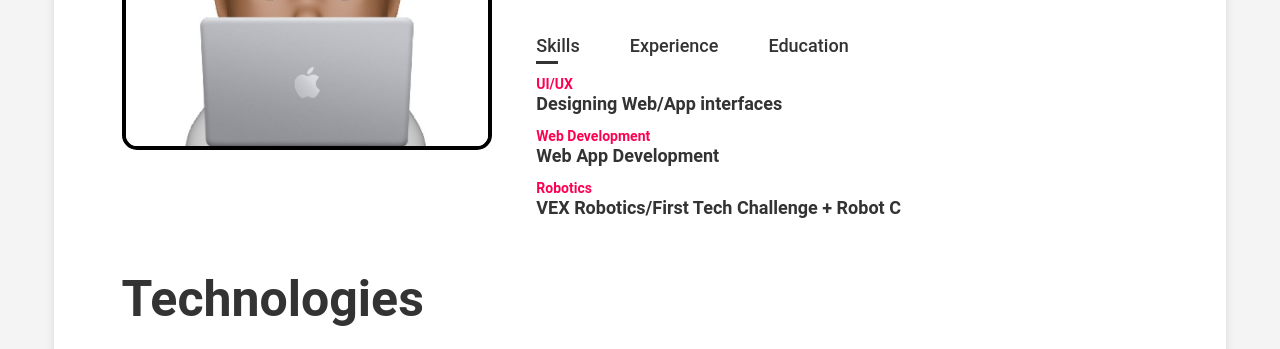
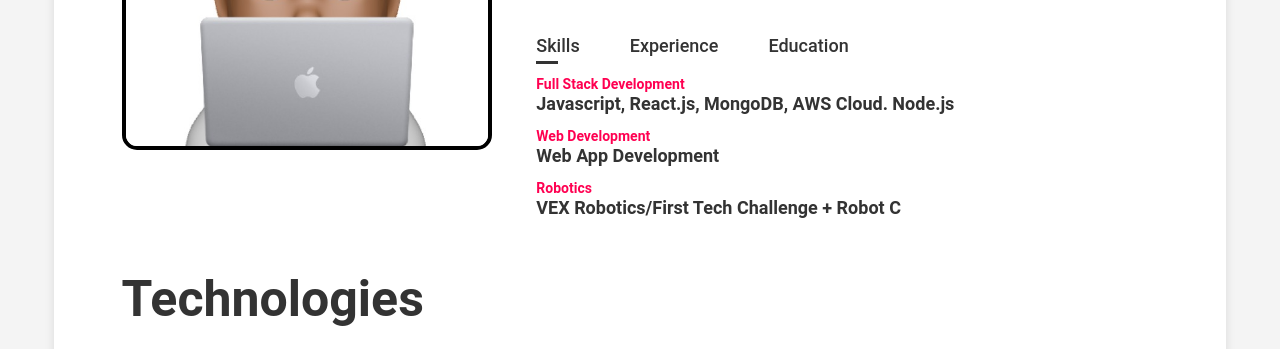
Before and after one commit to AbhiK1212/Personal-Portfolio-Website, a plain HTML site: page index.html in a window 1280 px wide. Shown: the part 1214-1563 px from the top of the page. Drawn offline with Linux system fonts and the light colour scheme.

Commit message:
Update index.html

```diff
--- a/index.html
+++ b/index.html
@@ -91,7 +91,7 @@
                 <div class="tab-contents active-tab" id="skills">
                   <ul>
                     <li>
-                      <span>UI/UX</span><br />Designing Web/App interfaces
+                      <span>Full Stack Development</span><br />Javascript, React.js, MongoDB, AWS Cloud. Node.js
                     </li>
                     <li>
                       <span>Web Development</span><br />Web App Development
```
